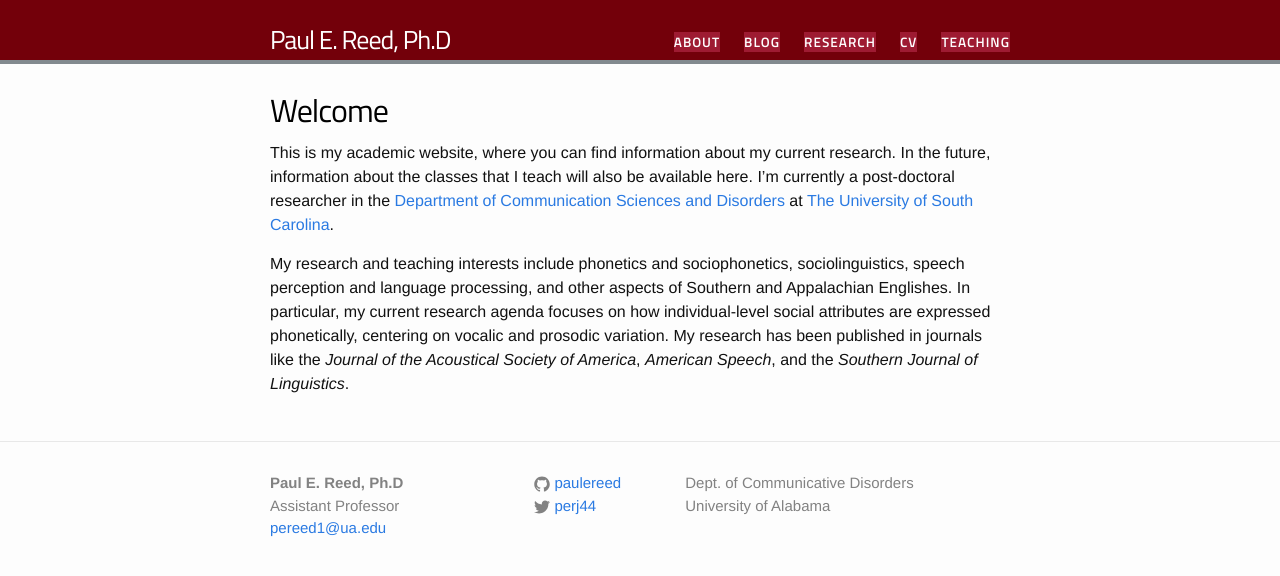
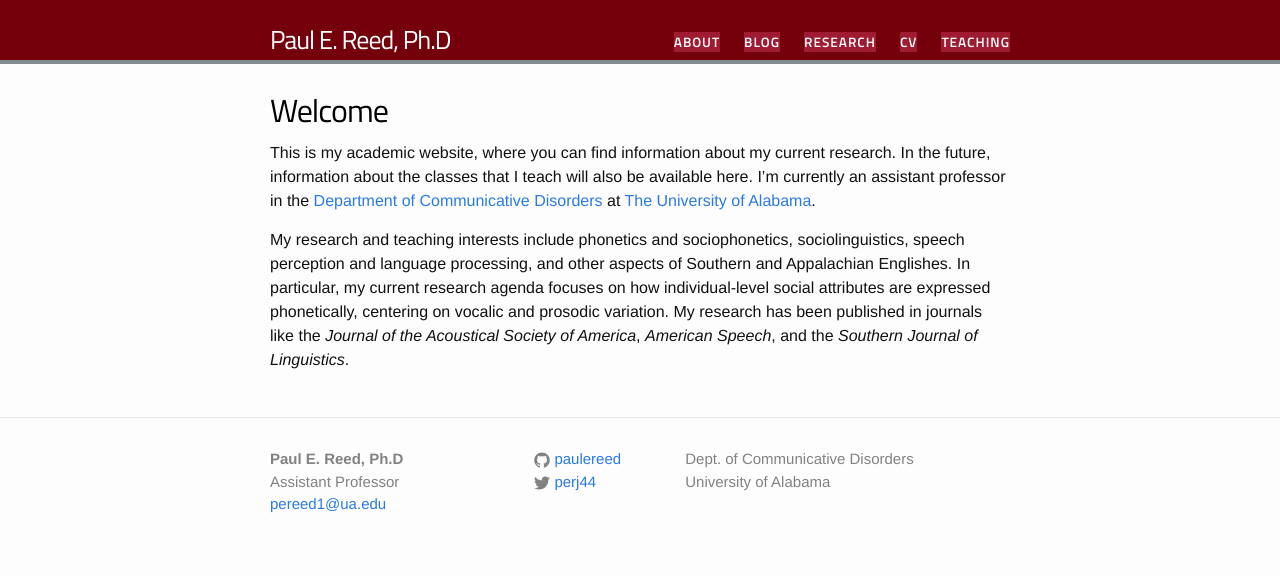
Before and after one commit to paulereed/paulereed.github.io, a Jekyll site: the page built from index.html, in a window 1280 px wide. Shown: the top 576 px of the page. Built offline with Jekyll 4.4.1, drawn with Linux system fonts in a browser that asks for light colours; some web fonts are replaced.

Commit message:
Update more stuff

```diff
--- a/index.html
+++ b/index.html
@@ -10,9 +10,9 @@ layout: default
 
 	<p>This is my academic website, where you can find information about my current research.
 	In the future, information about the classes that I teach will also be available here.
-	I’m currently a post-doctoral researcher in the
-	 <a href="http://www.sc.edu/study/colleges_schools/public_health/study/areas_of_study/communication_sciences_and_disorders/index.php" target="_blank">Department of Communication Sciences and Disorders</a>
-	 at <a href="http://www.sc.edu/" target="_blank">The University of South Carolina</a>.</p>
+	I’m currently an assistant professor in the
+	 <a href="http://www.cd.ua.edu" target="_blank">Department of Communicative Disorders</a>
+	 at <a href="http://www.ua.edu/" target="_blank">The University of Alabama</a>.</p>
 	<p>My research and teaching interests include phonetics and sociophonetics, sociolinguistics,
 	speech perception and language processing, and other aspects of Southern and Appalachian Englishes.
 	In particular, my current research agenda focuses on how individual-level social attributes are expressed phonetically,
```
Also changed, not shown: 1 other file.
